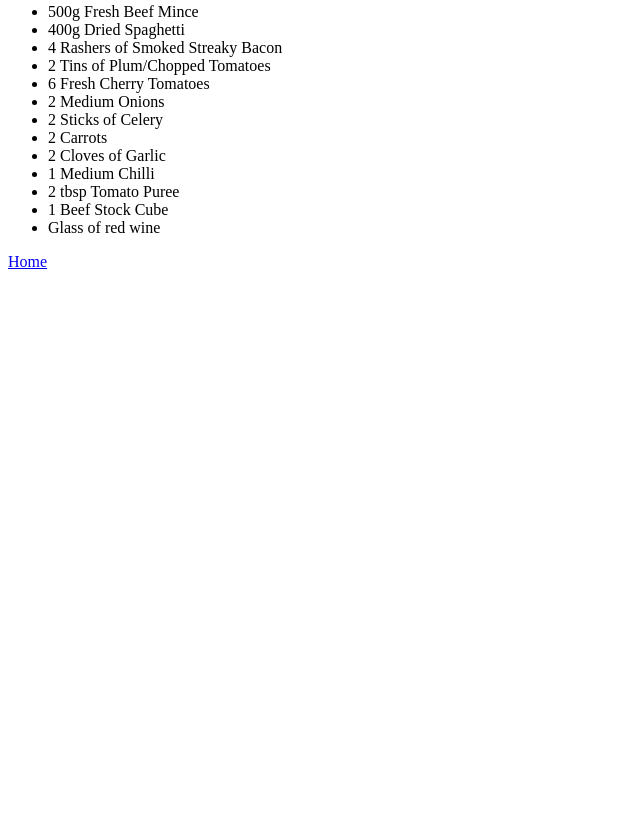
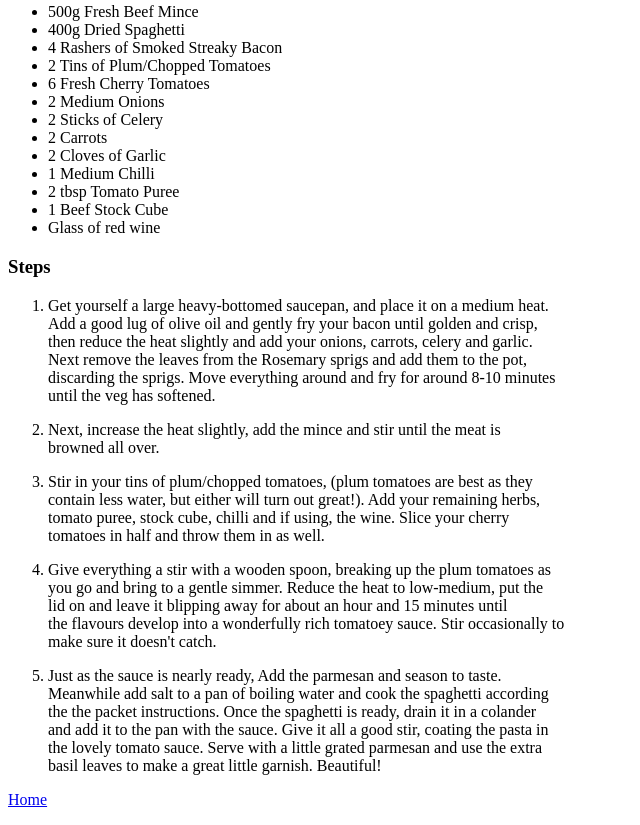
Before and after one commit to Erikkk999/odin-recipes, a plain HTML site: page recipes/bolognese.html in a window 1280 px wide. Shown: the part 1025-1850 px from the top of the page, without its empty margins (0-640 px from the left). Before the commit the page ends 1312 px from the top, so only its background shows below. Drawn offline with Linux system fonts and the light colour scheme.

Commit message:
Added Steps list

```diff
--- a/recipes/bolognese.html
+++ b/recipes/bolognese.html
@@ -25,9 +25,37 @@
             <li>2 tbsp Tomato Puree</li>
             <li>1 Beef Stock Cube</li>
             <li>Glass of red wine</li>
+         </ul>
+    <h3>Steps</h3>
+         <ol>
+            <li><p>Get yourself a large heavy-bottomed saucepan, and place it on a medium heat.<br>
+                Add a good lug of olive oil and gently fry your bacon until golden and crisp,<br>
+                then reduce the heat slightly and add your onions, carrots, celery and garlic.<br>
+                Next remove the leaves from the Rosemary sprigs and add them to the pot,<br>
+                discarding the sprigs. Move everything around and fry for around 8-10 minutes<br>
+                until the veg has softened.</p>
+                </li>
 
+            <li><p>Next, increase the heat slightly, add the mince and stir until the meat is<br>
+                browned all over.</p></li>
 
-        </ul>
+            <li><p>Stir in your tins of plum/chopped tomatoes, (plum tomatoes are best as they<br>
+                 contain less water, but either will turn out great!). Add your remaining herbs,<br>
+                 tomato puree, stock cube, chilli and if using, the wine. Slice your cherry<br>
+                 tomatoes in half and throw them in as well.</p></li>
+            <li><p>Give everything a stir with a wooden spoon, breaking up the plum tomatoes as<br>
+                 you go and bring to a gentle simmer. Reduce the heat to low-medium, put the<br>
+                 lid on and leave it blipping away for about an hour and 15 minutes until<br>
+                 the flavours develop into a wonderfully rich tomatoey sauce. Stir occasionally to<br>
+                 make sure it doesn't catch.</p></li>
+
+            <li><p>Just as the sauce is nearly ready, Add the parmesan and season to taste.<br>
+                 Meanwhile add salt to a pan of boiling water and cook the spaghetti according<br>
+                 the the packet instructions. Once the spaghetti is ready, drain it in a colander<br>
+                 and add it to the pan with the sauce. Give it all a good stir, coating the pasta in<br>
+                 the lovely tomato sauce. Serve with a little grated parmesan and use the extra<br>
+                 basil leaves to make a great little garnish. Beautiful!</p></li>
+         </ol>
 
     <p><a href="../index.html">Home</a></p>
 </body>
```
